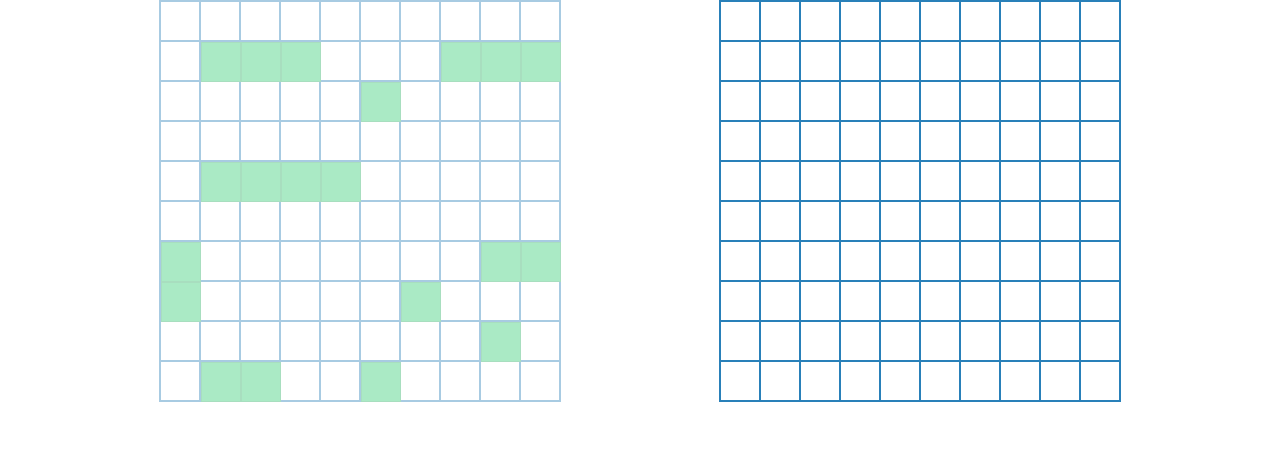
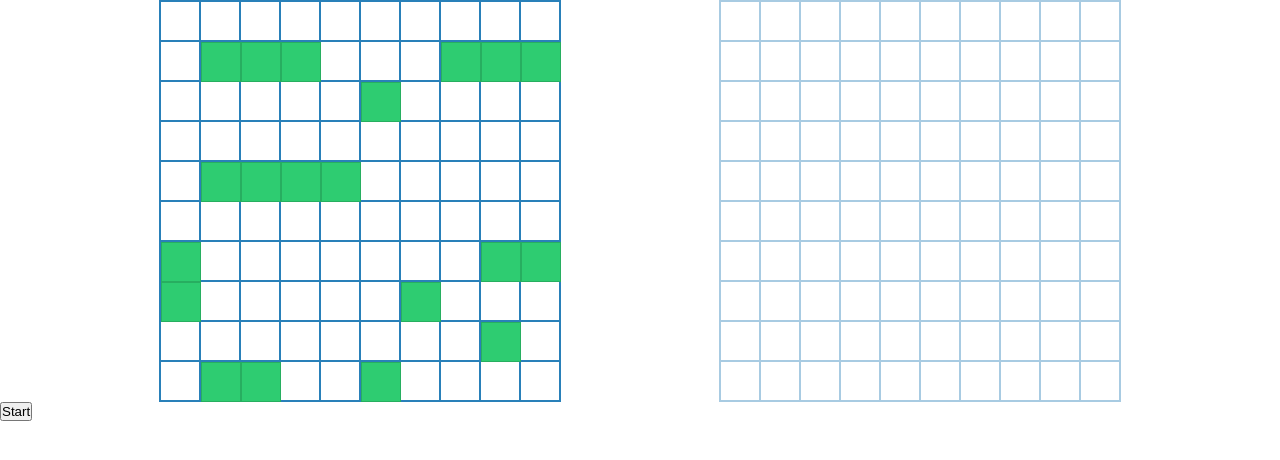
Before and after one commit to MERatio/battleship, a website built with webpack: page src/index.html in a window 1280 px wide. Built offline with nearby package versions, Linux system fonts and the light colour scheme.

Commit message:
Add working start button

```diff
--- a/src/components/cell/cell.js
+++ b/src/components/cell/cell.js
@@ -33,7 +33,7 @@ const cell = (cell, gameboardObj, isMainPlayer, row, col, handleCellAttack) => {
 			cellDiv.appendChild(shipDiv);
 		}
 	}
-	if (!isMainPlayer) {
+	if (!isMainPlayer && handleCellAttack) {
 		cellDiv.onclick = handleCellAttack;
 	}
 	return cellDiv;
--- a/src/index.html
+++ b/src/index.html
@@ -12,6 +12,9 @@
 					<div class="gameboard1Container"></div>
 					<div class="gameboard2Container"></div>
 				</div>
+				<div class="options">
+					<button id="start">Start</button>
+				</div>
 			</div>
 		</main>
 	</body>
--- a/src/modules/dom/dom.js
+++ b/src/modules/dom/dom.js
@@ -8,6 +8,7 @@ const dom = (() => {
 	const gameboards = document.querySelector('.gameboards');
 	const gameboard1Container = document.querySelector('.gameboard1Container');
 	const gameboard2Container = document.querySelector('.gameboard2Container');
+	const start = document.getElementById('start');
 
 	const _renderGameboard = (
 		gameboardObj,
@@ -23,35 +24,47 @@ const dom = (() => {
 		);
 	};
 
-	const renderGameboards = (gameboardsData, handleCellAttack) => {
+	const renderGameboards = (gameboardsData, handleCellAttack = null) => {
 		for (let playerName in gameboardsData) {
 			_renderGameboard(
 				gameboardsData[playerName].gameboard,
 				gameboardsData[playerName].renderTo,
 				gameboardsData[playerName].name,
-				gameboardsData[playerName].isDisabled,
+				gameboardsData[playerName].isDisabled(),
 				gameboardsData[playerName].isMainPlayer,
 				handleCellAttack
 			);
 		}
 	};
 
-	const disableGameboard = (gameboardName) => {
+	const _disableGameboard = (gameboardName) => {
 		const gameboardDiv = body.querySelector(`[data-name=${gameboardName}]`);
 		gameboardDiv.classList.add('disabled-gameboard');
 	};
 
-	const enableGameboard = (gameboardName) => {
+	const _enableGameboard = (gameboardName) => {
 		const gameboardDiv = body.querySelector(`[data-name=${gameboardName}]`);
 		gameboardDiv.classList.remove('disabled-gameboard');
+	};
+
+	const removeOptions = (handleStartClick) => {
+		start.removeEventListener('click', handleStartClick);
+		start.remove();
+	};
+
+	const init = (playersInfo, handleStartClick) => {
+		renderGameboards(playersInfo);
+		_enableGameboard('gameboard1');
+		_disableGameboard('gameboard2');
+		start.addEventListener('click', handleStartClick);
 	};
 
 	return {
 		gameboard1Container,
 		gameboard2Container,
 		renderGameboards,
-		disableGameboard,
-		enableGameboard,
+		removeOptions,
+		init,
 	};
 })();
 
--- a/src/modules/game/game.js
+++ b/src/modules/game/game.js
@@ -12,8 +12,28 @@ const game = (() => {
 	let activePlayer = player1;
 	let activeGameboard = gameboard2;
 	let winner;
+	const playersInfo = {
+		player1: {
+			gameboard: gameboard1,
+			renderTo: dom.gameboard1Container,
+			name: 'gameboard1',
+			isDisabled() {
+				return activeGameboard === gameboard2;
+			},
+			isMainPlayer: mainPlayer === 'player1' ? true : false,
+		},
+		player2: {
+			gameboard: gameboard2,
+			renderTo: dom.gameboard2Container,
+			name: 'gameboard2',
+			isDisabled() {
+				return activeGameboard === gameboard1;
+			},
+			isMainPlayer: mainPlayer === 'player2' ? true : false,
+		},
+	};
 
-	const _randomPlaceShips = () => {
+	const _randomPlaceShips = (gameboard1, gameboard2) => {
 		player1.randomPlaceShips(gameboard1);
 		player2.randomPlaceShips(gameboard2);
 	};
@@ -34,25 +54,7 @@ const game = (() => {
 	};
 
 	const _updateGameboard = () => {
-		dom.renderGameboards(
-			{
-				player1: {
-					gameboard: gameboard1,
-					renderTo: dom.gameboard1Container,
-					name: 'gameboard1',
-					isDisabled: activeGameboard === gameboard2,
-					isMainPlayer: mainPlayer === 'player1' ? true : false,
-				},
-				player2: {
-					gameboard: gameboard2,
-					renderTo: dom.gameboard2Container,
-					name: 'gameboard2',
-					isDisabled: activeGameboard === gameboard1,
-					isMainPlayer: mainPlayer === 'player2' ? true : false,
-				},
-			},
-			handleCellAttack
-		);
+		dom.renderGameboards(playersInfo, handleCellAttack);
 	};
 
 	const _newRound = (isFirstRound, isNewPlayer) => {
@@ -89,9 +91,14 @@ const game = (() => {
 		}
 	};
 
+	const handleStartClick = () => {
+		_newRound(true, true);
+		dom.removeOptions(handleStartClick);
+	};
+
 	const init = () => {
-		_randomPlaceShips();
-		_newRound(true, true);
+		_randomPlaceShips(gameboard1, gameboard2);
+		dom.init(playersInfo, handleStartClick);
 	};
 
 	return { init };
```
